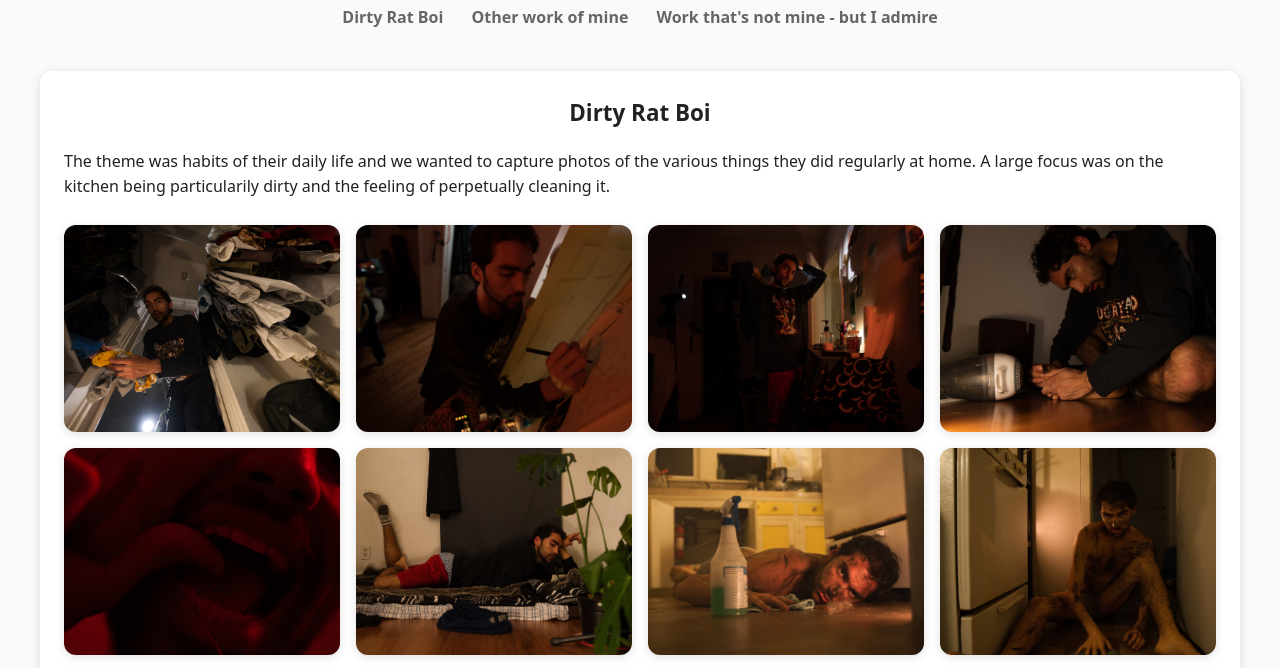
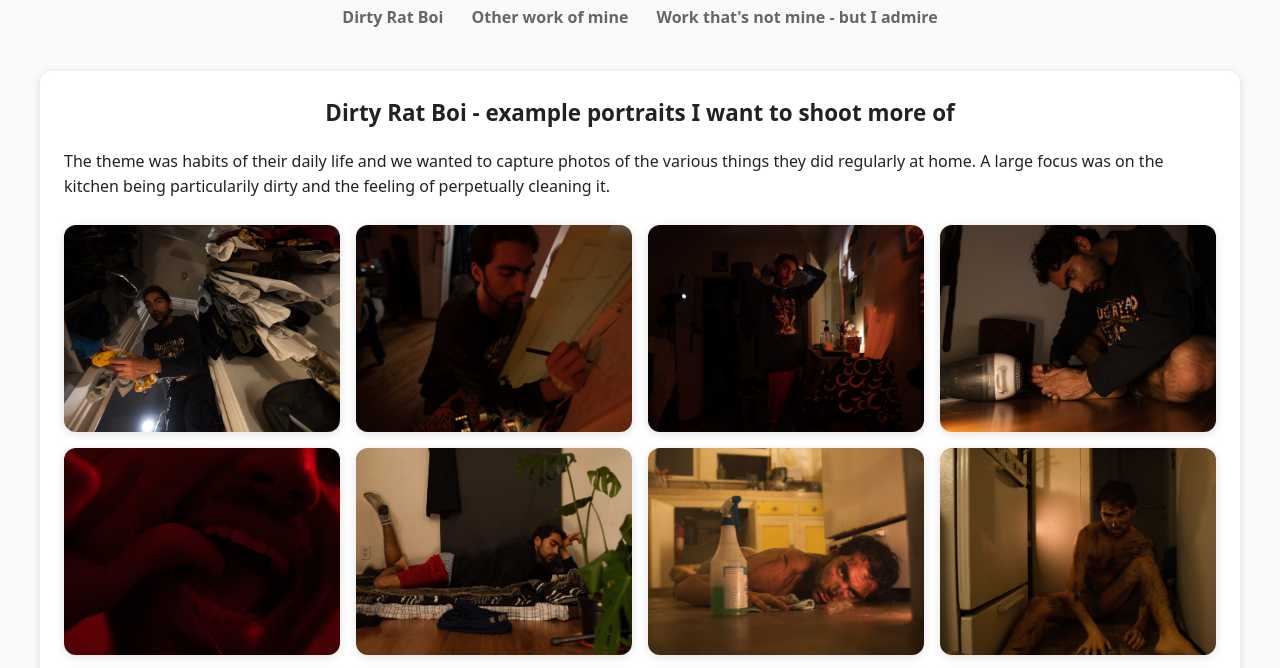
Before and after one commit to Phainepy/phainepy.github.io, a plain HTML site: page index.html in a window 1280 px wide. Shown: the part 78-746 px from the top of the page. Drawn offline with Linux system fonts and the light colour scheme; grey boxes are pictures that could not be loaded.

Commit message:
Adding Details.

```diff
--- a/index.html
+++ b/index.html
@@ -20,7 +20,7 @@
   <main>
     <!-- Category 1 -->
     <section id="category1" class="category">
-      <h2>Dirty Rat Boi</h2>
+      <h2>Dirty Rat Boi - example portraits I want to shoot more of</h2>
       <div>
         The theme was habits of their daily life and we wanted to capture photos of the various things they did regularly at home.
         A large focus was on the kitchen being particularily dirty and the feeling of perpetually cleaning it.
```
